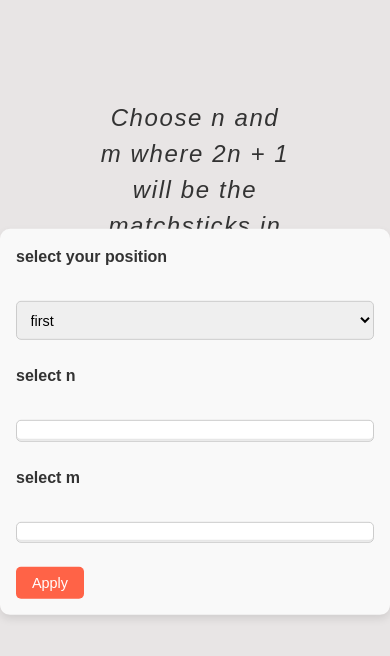
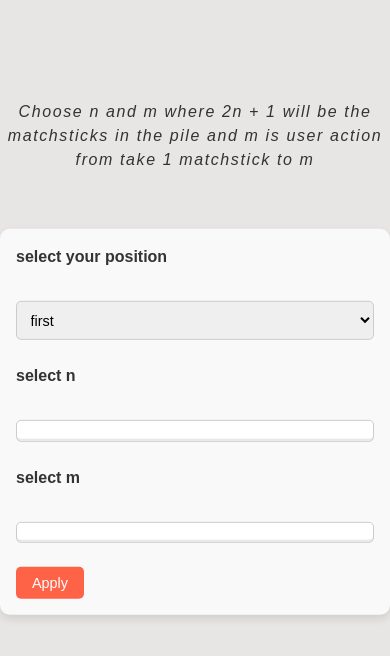
Before and after one commit to Parle648/Stormotion-project, a React (Vite) app: page /sandbox in a window 390 px wide. Shown: the top 656 px of the page. Built offline with nearby package versions, Linux system fonts and the light colour scheme.

Commit message:
* Fix responsive design for sandbox form

```diff
--- a/src/features/SandboxForm/styles/sandboxForm.module.scss
+++ b/src/features/SandboxForm/styles/sandboxForm.module.scss
@@ -84,9 +84,12 @@
     }
   }
 
-  // Responsive Design
   @media (max-width: 768px) {
     padding: 1.5rem;
+
+    .formTitle {
+      font-size: 12px;
+    }
 
     h3 {
       font-size: 1.1rem;
@@ -122,3 +125,10 @@
     }
   }
 }
+
+@media (max-width: 768px) {
+  .formTitle {
+    width: 100%;
+    font-size: 16px;
+  }
+}
```
